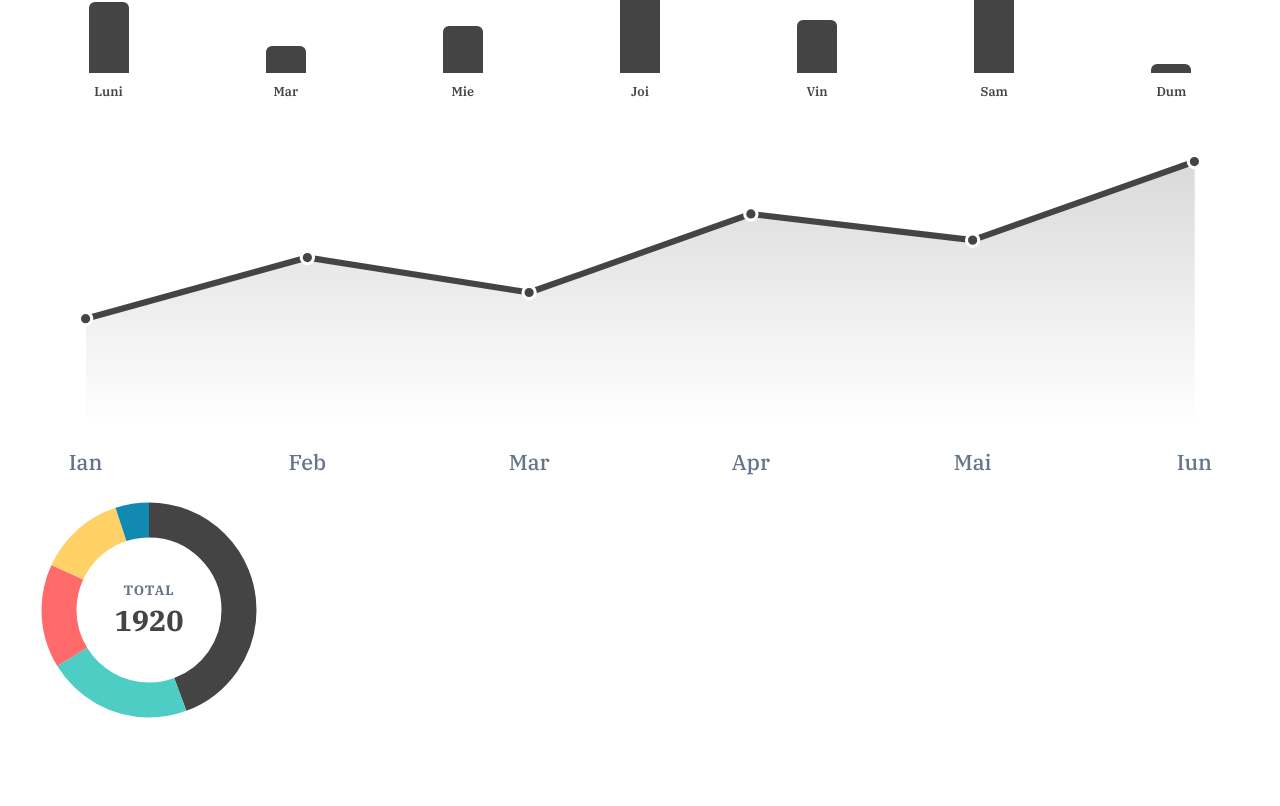
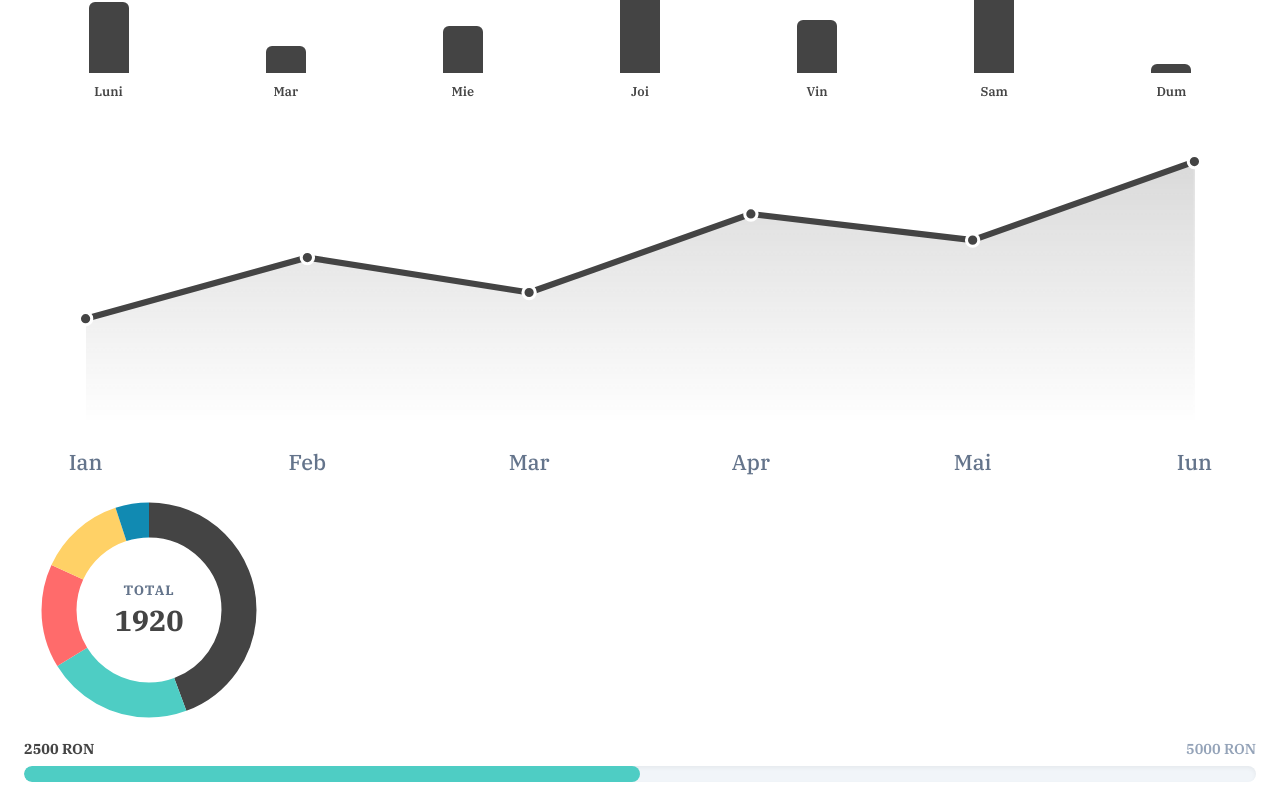
Before and after one commit to costiz7/EcoNomos, a React (Vite) app in the folder client/: page /dashboard in a window 1280 px wide. Shown: the part 268-1074 px from the top of the page. Before the commit the page ends 1031 px from the top, so only its background shows below. Built offline with nearby package versions, Linux system fonts and the light colour scheme; sample sign-in values are in the browser's storage.

Commit message:
Implemented ProgressBar Component

```diff
--- /dev/null
+++ b/client/src/ChartComponents/ProgressBarComponent/ProgressBarComponent.css
@@ -0,0 +1,42 @@
+.progress-bar-container {
+    display: flex;
+    flex-direction: column;
+    gap: 8px; /* Spațiu între text și bară */
+    width: 100%;
+}
+
+/* Zona de text (Curent stânga, Maxim dreapta) */
+.progress-labels {
+    display: flex;
+    justify-content: space-between;
+    align-items: flex-end;
+    font-size: 0.9rem;
+    font-family: inherit;
+}
+
+.progress-current {
+    font-weight: 700;
+    color: var(--black-color);
+}
+
+.progress-max {
+    font-weight: 600;
+    color: #94a3b8; /* Un gri deschis */
+}
+
+/* Traseul gri (fundalul barei) */
+.progress-track {
+    width: 100%;
+    background-color: #f1f5f9; /* Gri foarte deschis */
+    border-radius: 999px; /* Face capetele perfect rotunde ca niște pastile */
+    overflow: hidden; /* Taie orice ar ieși din colțurile rotunde */
+    box-shadow: inset 0px 2px 4px rgba(0, 0, 0, 0.05); /* O umbră ușoară în interior */
+}
+
+/* Partea care se umple */
+.progress-fill {
+    height: 100%;
+    border-radius: 999px;
+    /* Tranziția dă acel efect satisfăcător de 'încărcare' */
+    transition: width 1s cubic-bezier(0.4, 0, 0.2, 1);
+}
--- /dev/null
+++ b/client/src/ChartComponents/ProgressBarComponent/ProgressBarComponent.jsx
@@ -0,0 +1,54 @@
+import React, { useState, useEffect } from 'react';
+import './ProgressBarComponent.css';
+
+function ProgressBarComponent({
+    currentValue,
+    maxValue,
+    color = "var(--black-color)",
+    height = "12px",
+    showLabels = true,
+    labelUnit = "RON" // Poți pune % sau EUR dacă ai nevoie
+}) {
+    // Folosim un state pentru lățime ca să declanșăm animația la încărcare
+    const [width, setWidth] = useState(0);
+
+    // Calculăm procentul (îl ținem între 0 și 100 ca să nu iasă bara din container)
+    const percentage = Math.min(100, Math.max(0, (currentValue / maxValue) * 100));
+
+    // Când componenta se randează, îi dăm lățimea reală ca să se animeze de la 0 la X%
+    useEffect(() => {
+        // Un mic delay (50ms) face ca animația să fie mult mai vizibilă la intrarea în pagină
+        const timeout = setTimeout(() => setWidth(percentage), 50);
+        return () => clearTimeout(timeout);
+    }, [percentage]);
+
+    return (
+        <div className="progress-bar-container">
+            {/* Afișăm valorile deasupra barei dacă showLabels este true */}
+            {showLabels && (
+                <div className="progress-labels">
+                    <span className="progress-current">
+                        {currentValue} {labelUnit}
+                    </span>
+                    <span className="progress-max">
+                        {maxValue} {labelUnit}
+                    </span>
+                </div>
+            )}
+
+            {/* Containerul gri al barei (Traseul) */}
+            <div className="progress-track" style={{ height: height }}>
+                {/* Partea colorată care se umple */}
+                <div
+                    className="progress-fill"
+                    style={{
+                        width: `${width}%`,
+                        backgroundColor: color
+                    }}
+                ></div>
+            </div>
+        </div>
+    );
+}
+
+export default ProgressBarComponent;
--- a/client/src/DashboardContent/DashboardContent.jsx
+++ b/client/src/DashboardContent/DashboardContent.jsx
@@ -2,6 +2,7 @@ import BarChartComponent from "../ChartComponents/BarChartComponent/BarChartComp
 import LineChartComponent from "../ChartComponents/LineChartComponent/LineChartComponent";
 import RadialGaugeComponent from "../ChartComponents/RadialGaugeComponent/RadialGaugeComponent";
 import DonutChartComponent from "../ChartComponents/DonutChartComponent/DonutChartComponent";
+import ProgressBarComponent from "../ChartComponents/ProgressBarComponent/ProgressBarComponent";
 
 const cheltuieliSaptamana = [
     { label: 'Luni', value: 120 },
@@ -38,6 +39,12 @@ function DashboardContent() {
             <BarChartComponent data={cheltuieliSaptamana} />
             <LineChartComponent data={evolutieSaseLuni} color="var(--black-color)" />
             <DonutChartComponent data={categoriiCheltuieli} />
+            <ProgressBarComponent
+                currentValue={2500}
+                maxValue={5000}
+                color="#4ECDC4"
+                height="16px"
+            />
         </div>
     );
 }
```
